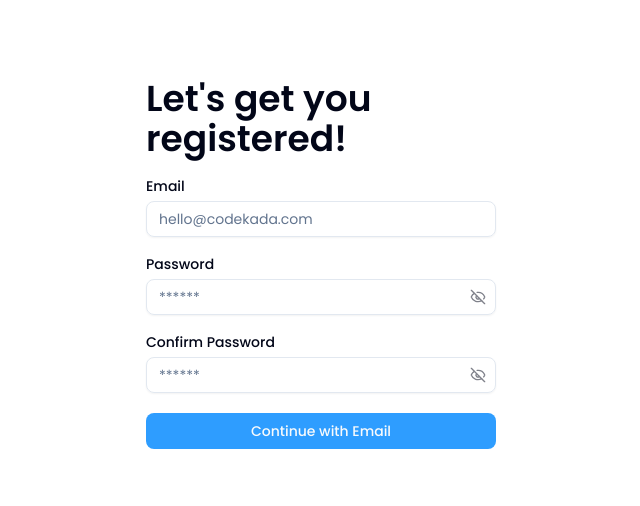
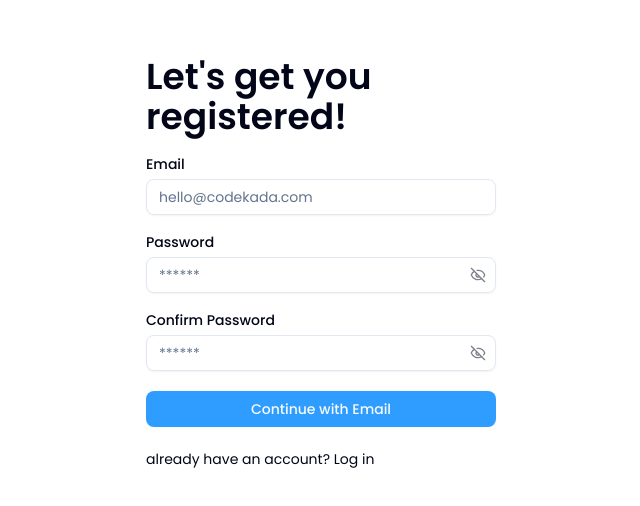
Before and after one commit to jkbicierro/sparklab-hackathon, a Next.js app: page /auth/signup in a window 1280 px wide. Shown: the part 136-642 px from the top of the page, without its empty margins (319-959 px from the left). Built offline with nearby package versions, Linux system fonts and the light colour scheme; no server answers.

Commit message:
feat: add sign up and login prompts to authentication pages

```diff
--- a/src/app/auth/login/page.tsx
+++ b/src/app/auth/login/page.tsx
@@ -16,6 +16,9 @@ export default async function LoginPage() {
         <div className="w-[350px] space-y-5">
           <h2>Welcome back!</h2>
           <LoginForm />
+          <small>
+            Don&apos;t have an account? <a href="/auth/signup">Sign up</a>
+          </small>
         </div>
       </main>
     </>
--- a/src/app/auth/signup/page.tsx
+++ b/src/app/auth/signup/page.tsx
@@ -22,6 +22,9 @@ export default async function RegisterPage() {
         <div className="w-[350px] space-y-5">
           <h2>Let&apos;s get you registered!</h2>
           <RegisterForm />
+          <small>
+            already have an account? <a href="/auth/login">Log in</a>
+          </small>
         </div>
       </main>
     </>
```
